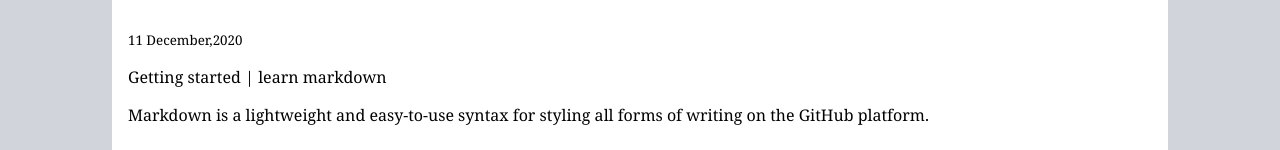
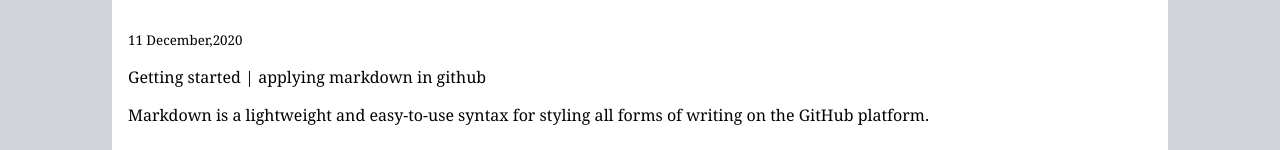
Before and after one commit to asmitzz/Asmitshrivastava-portfolio, a plain HTML site: page Blogs/Blog3.html in a window 1280 px wide. Shown: the part 343-493 px from the top of the page. Drawn offline with Linux system fonts and the light colour scheme; a web font is replaced by a local one.

Commit message:
Update Blog3.html

```diff
--- a/Blogs/Blog3.html
+++ b/Blogs/Blog3.html
@@ -35,7 +35,8 @@
     <div class="container container-1">
         <h1>Learn Markdown</h1>
         <small>11 December,2020</small>
-        <p>Getting started | learn markdown</p>
+        <p>Getting started | applying markdown in github</p>
+
         <p>
             Markdown is a lightweight and easy-to-use syntax for styling all forms of writing on the GitHub platform.
         </p>
```
